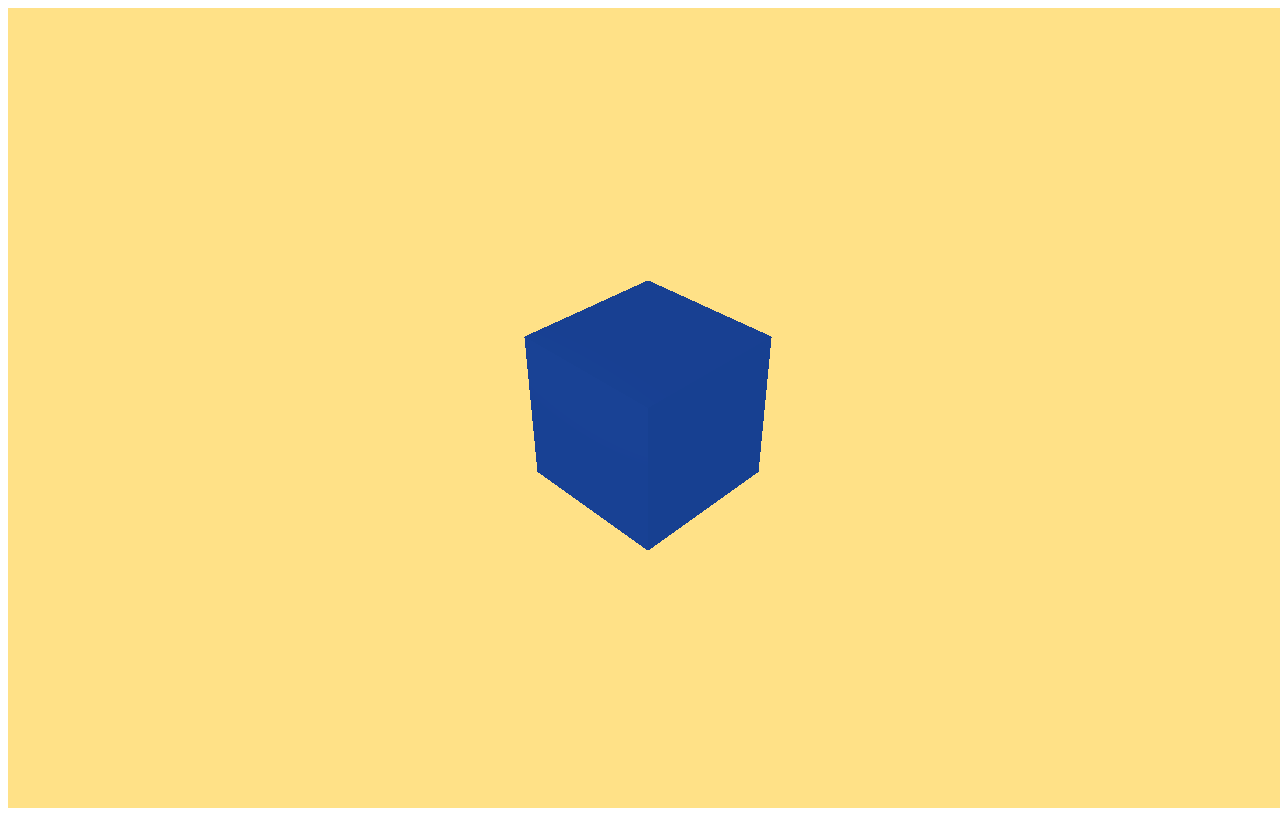
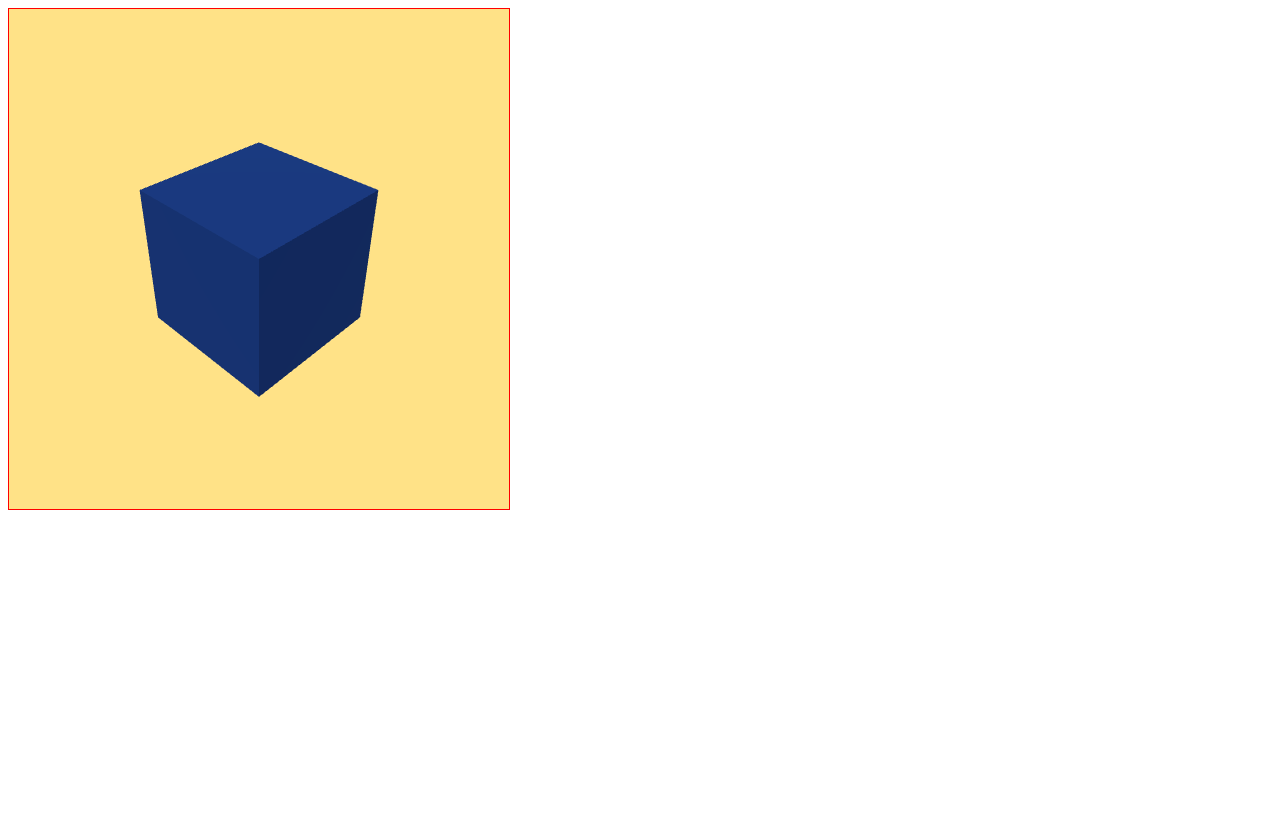
Before and after one commit to mynspluto/three-js, a website: page index.html in a window 1280 px wide. Drawn offline with nearby package versions, Linux system fonts and the light colour scheme.

Commit message:
Scene, Camera, Renderer 기본 요소 생성

```diff
--- a/index.html
+++ b/index.html
@@ -17,18 +17,11 @@
       }
     }
   </script>
-  <!--cdn에서 가져온 threejs 모듈 사용-->
-  <!-- <script type="importmap">
-    {
-      "imports": {
-        "three": "https://unpkg.com/three@0.152.2/build/three.module.js",
-        "three/addons/": "https://unpkg.com/three@0.152.2/examples/jsm/"
-      }
-    }
-  </script> -->
 </head>
 
 <body>
+  <canvas id="result" style="border:1px solid red; width: 500px; height: 500px">
+  </canvas>
   <script src="./src/js/index.js" type="module"></script>
 </body>
 </html>
--- a/src/js/index.js
+++ b/src/js/index.js
@@ -1,29 +1,39 @@
-import * as THREE from 'three'
+import * as THREE from "three";
 
-// 장면 생성
+const $result = document.getElementById("result");
+
+// 1. Scene 화면에서 보여주려는 객체를 담는 공간
 const scene = new THREE.Scene();
-scene.background = new THREE.Color(0xFFE187)
+scene.background = new THREE.Color(0xffe287);
+//scene.add(요소)
 
-const camera = new THREE.PerspectiveCamera(50, window.innerWidth / window.innerHeight, 0.1, 1000);
-camera.position.set(3, 3, 3);
+// 2. Camera Scene을 바라볼 시점을 결정
+const camera = new THREE.PerspectiveCamera(
+  50,
+  $result.clientWidth / $result.clientHeight,
+  0.1,
+  1000
+);
+camera.position.set(2, 2, 2);
 camera.lookAt(0, 0, 0);
 
-const renderer = new THREE.WebGLRenderer()
-renderer.setSize(window.innerWidth, window.innerHeight);
-document.body.appendChild(renderer.domElement);
+// 3. Renderer Scene+Camera 화면을 그려주는 역할
+const renderer = new THREE.WebGLRenderer({
+  canvas: $result,
+  antialias: true,
+});
+renderer.setSize($result.clientWidth, $result.clientHeight);
+// document.body.appendChild(renderer.domElement);
 
-// 빛
-const ambientLight = new THREE.AmbientLight(0xffffff, 1);
-scene.add(ambientLight);
+const light = new THREE.DirectionalLight(0xffffff);
+light.position.set(2, 4, 3);
+scene.add(light);
 
-const pointLight = new THREE.PointLight(0xffffff, 1);
-pointLight.position.set(0, 2, 4);
-scene.add(pointLight);
-
-// 박스
 const geometry = new THREE.BoxGeometry(1, 1, 1);
-const material = new THREE.MeshStandardMaterial({ color: 0x2E6FF2 })
-const cube = new THREE.Mesh(geometry, material);
-scene.add(cube);
+const material = new THREE.MeshStandardMaterial({
+  color: 0x2e6ff2,
+});
+const box = new THREE.Mesh(geometry, material);
+scene.add(box);
 
 renderer.render(scene, camera);
```
